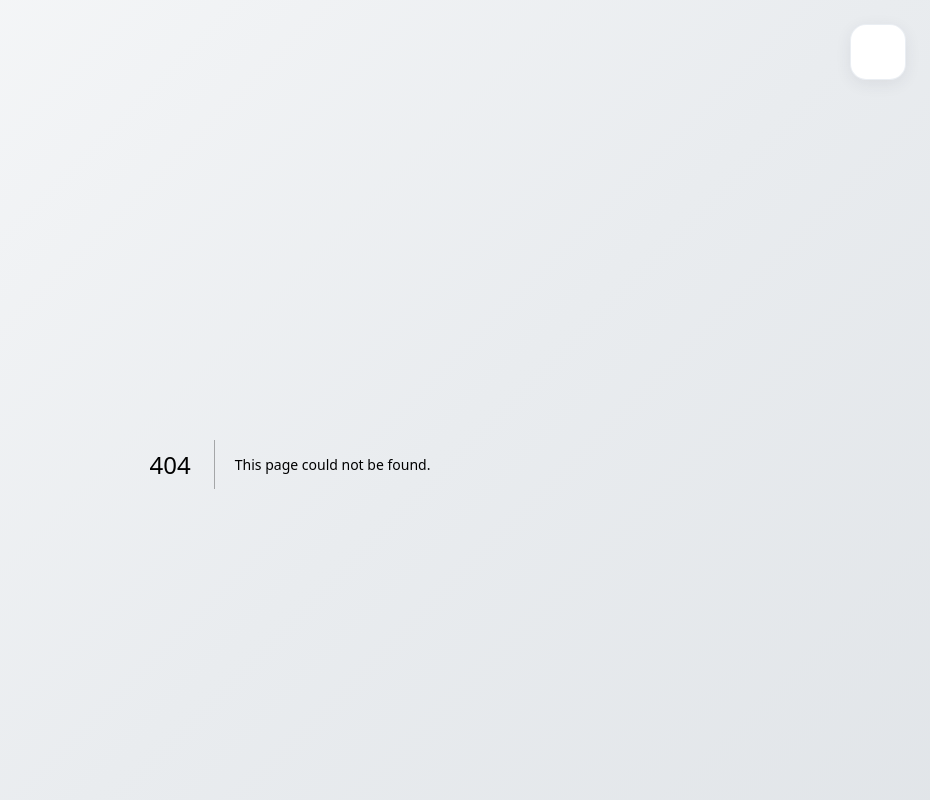
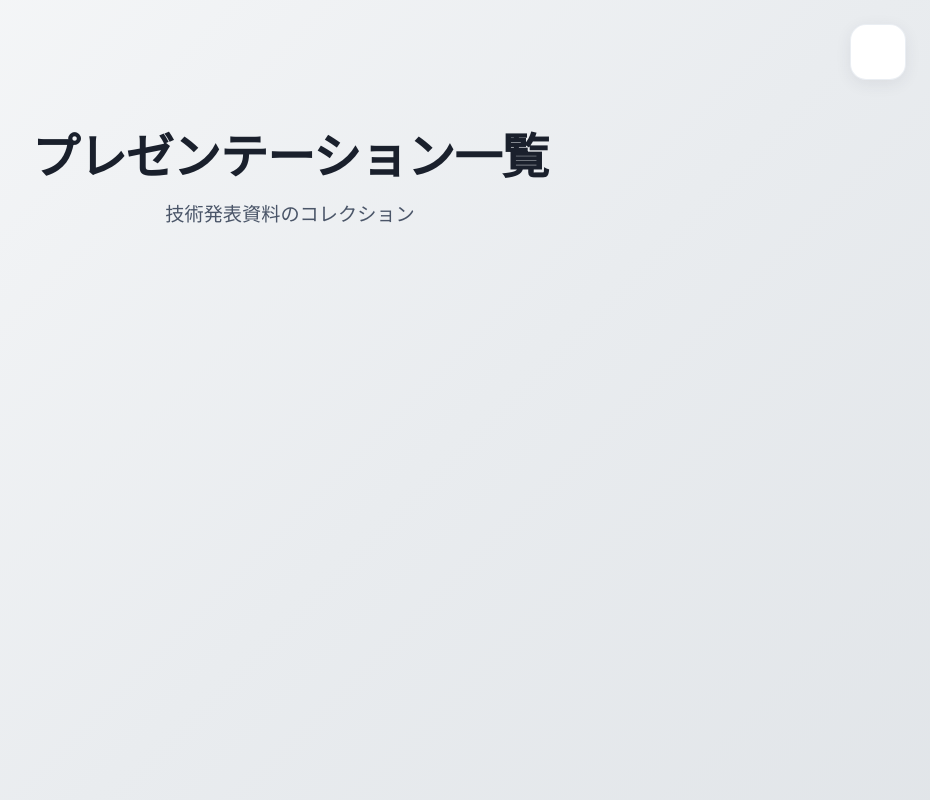
Before and after one commit to rhiroe/rhiroe.github.io, a Next.js app: page /presentations in a window 1280 px wide. Before the commit this address had no page. Shown: the top 800 px of the page, without its empty margins (350-1280 px from the left). Built offline with nearby package versions, Linux system fonts and the light colour scheme; some icons are missing.

Commit message:
feat: add presentations feature with dynamic loading and new helper methods

```diff
--- /dev/null
+++ b/src/lib/getPresentations.ts
@@ -0,0 +1,42 @@
+import fs from "fs";
+import path from "path";
+
+export interface Presentation {
+  id: string;
+  title: string;
+  path: string;
+}
+
+const presentationsDirectory: string = path.join(process.cwd(), "public/presentations");
+
+/**
+ * public/presentations/ ディレクトリ内のすべてのHTMLファイルを取得
+ */
+export const getAllPresentations = (): Presentation[] => {
+  // ディレクトリが存在しない場合は空配列を返す
+  if (!fs.existsSync(presentationsDirectory)) {
+    return [];
+  }
+
+  const allContents = fs.readdirSync(presentationsDirectory, { withFileTypes: true });
+
+  return allContents
+    .filter((dirent) => dirent.isFile() && dirent.name.endsWith('.html'))
+    .map((dirent) => {
+      const fileName = dirent.name;
+      const id = fileName.replace('.html', '');
+
+      // ファイル名から日本語タイトルを生成（スネークケースを変換）
+      const title = id
+        .split('_')
+        .map(word => word.charAt(0).toUpperCase() + word.slice(1))
+        .join(' ');
+
+      return {
+        id,
+        title,
+        path: `/presentations/${fileName}`
+      };
+    })
+    .sort((a, b) => a.id.localeCompare(b.id)); // idでソート
+}
--- /dev/null
+++ b/src/pages/presentations/index.tsx
@@ -0,0 +1,208 @@
+import type { InferGetStaticPropsType, NextPage } from 'next'
+import Head from 'next/head'
+import Link from 'next/link'
+import { Box, Container, Typography } from '~/components/common'
+import { getAllPresentations, type Presentation } from '~/lib/getPresentations'
+
+type Props = InferGetStaticPropsType<typeof getStaticProps>
+
+export const getStaticProps = async () => {
+  const presentations = getAllPresentations()
+  return {
+    props: { presentations }
+  }
+}
+
+const PresentationsPage: NextPage<Props> = ({ presentations }) => {
+  return (
+    <Box component="div">
+      <Head>
+        <title>プレゼンテーション一覧 | rhiroe</title>
+        <meta name="description" content="技術発表資料のコレクション" />
+        <link rel="icon" href="/favicon.ico" />
+      </Head>
+
+      <Box
+        sx={{
+          minHeight: '100vh',
+          py: { xs: 5, md: 8 },
+          px: { xs: 2.5, md: 5 }
+        }}
+      >
+        <Container maxWidth="xl">
+          {/* Header */}
+          <Box
+            sx={{
+              textAlign: 'center',
+              mb: { xs: 6, md: 8 }
+            }}
+          >
+            <Typography
+              variant="h1"
+              sx={{
+                color: 'text.primary',
+                fontSize: { xs: '2rem', md: '3rem' },
+                fontWeight: 700,
+                mb: 1.5,
+                opacity: 0,
+                animation: 'fadeIn 1s ease-out forwards',
+                '@keyframes fadeIn': {
+                  '0%': {
+                    opacity: 0,
+                    transform: 'translateY(-20px)'
+                  },
+                  '100%': {
+                    opacity: 1,
+                    transform: 'translateY(0)'
+                  }
+                }
+              }}
+            >
+              プレゼンテーション一覧
+            </Typography>
+            <Typography
+              variant="body1"
+              sx={{
+                color: 'text.secondary',
+                fontSize: { xs: '1rem', md: '1.2rem' }
+              }}
+            >
+              技術発表資料のコレクション
+            </Typography>
+          </Box>
+
+          {/* Presentations Grid */}
+          <Box
+            sx={{
+              display: 'grid',
+              gridTemplateColumns: {
+                xs: '1fr',
+                md: 'repeat(auto-fill, minmax(500px, 1fr))'
+              },
+              gap: { xs: 4, md: 5 },
+              py: 2.5
+            }}
+          >
+            {presentations.map((presentation) => (
+              <Link
+                key={presentation.id}
+                href={presentation.path}
+                style={{ textDecoration: 'none', color: 'inherit' }}
+              >
+                <Box
+                  sx={{
+                    position: 'relative',
+                    background: 'background.paper',
+                    borderRadius: '8px',
+                    overflow: 'hidden',
+                    boxShadow: (theme) => theme.palette.mode === 'light'
+                      ? '0 2px 8px rgba(0, 0, 0, 0.1)'
+                      : '0 2px 8px rgba(0, 0, 0, 0.4)',
+                    transition: 'all 0.2s ease',
+                    aspectRatio: '16 / 9',
+                    display: 'block',
+                    '&:hover': {
+                      transform: 'translateY(-4px)',
+                      boxShadow: (theme) => theme.palette.mode === 'light'
+                        ? '0 8px 25px rgba(0, 0, 0, 0.15)'
+                        : '0 8px 25px rgba(0, 0, 0, 0.6)',
+                      '& .card-overlay': {
+                        background: 'rgba(0, 0, 0, 0.2)'
+                      },
+                      '& .play-icon': {
+                        opacity: 1,
+                        transform: 'scale(1)'
+                      }
+                    }
+                  }}
+                >
+                {/* Card Thumbnail */}
+                <Box
+                  sx={{
+                    position: 'relative',
+                    width: '100%',
+                    height: '100%',
+                    overflow: 'hidden',
+                    background: (theme) => theme.palette.mode === 'light'
+                      ? theme.palette.grey[100]
+                      : theme.palette.grey[900],
+                    display: 'flex',
+                    alignItems: 'center',
+                    justifyContent: 'center'
+                  }}
+                >
+                  <iframe
+                    src={presentation.path}
+                    scrolling="no"
+                    style={{
+                      position: 'absolute',
+                      top: '50%',
+                      left: '50%',
+                      width: '100%',
+                      height: '100%',
+                      transform: 'translate(-50%, -50%)',
+                      pointerEvents: 'none',
+                      border: 'none'
+                    }}
+                  />
+
+                  {/* Card Overlay */}
+                  <Box
+                    className="card-overlay"
+                    sx={{
+                      position: 'absolute',
+                      top: 0,
+                      left: 0,
+                      right: 0,
+                      bottom: 0,
+                      background: 'rgba(0, 0, 0, 0)',
+                      transition: 'background 0.3s ease',
+                      display: 'flex',
+                      alignItems: 'center',
+                      justifyContent: 'center'
+                    }}
+                  >
+                    {/* Play Icon */}
+                    <Box
+                      className="play-icon"
+                      sx={{
+                        width: { xs: '70px', md: '90px' },
+                        height: { xs: '70px', md: '90px' },
+                        background: 'background.paper',
+                        borderRadius: '50%',
+                        display: 'flex',
+                        alignItems: 'center',
+                        justifyContent: 'center',
+                        opacity: 0,
+                        transform: 'scale(0.8)',
+                        transition: 'all 0.3s ease',
+                        boxShadow: '0 8px 25px rgba(0, 0, 0, 0.3)',
+                        '&::after': {
+                          content: '""',
+                          width: 0,
+                          height: 0,
+                          borderLeft: (theme) => ({
+                            xs: `20px solid ${theme.palette.text.primary}`,
+                            md: `24px solid ${theme.palette.text.primary}`
+                          }),
+                          borderTop: { xs: '12px solid transparent', md: '15px solid transparent' },
+                          borderBottom: { xs: '12px solid transparent', md: '15px solid transparent' },
+                          marginLeft: { xs: '5px', md: '6px' }
+                        }
+                      }}
+                    >
+                      {null}
+                    </Box>
+                  </Box>
+                </Box>
+              </Box>
+              </Link>
+            ))}
+          </Box>
+        </Container>
+      </Box>
+    </Box>
+  )
+}
+
+export default PresentationsPage
```
Also changed, not shown: src/pages/index.tsx (+42 -0 lines).
